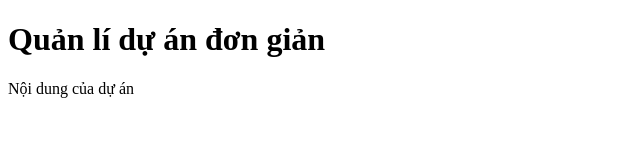
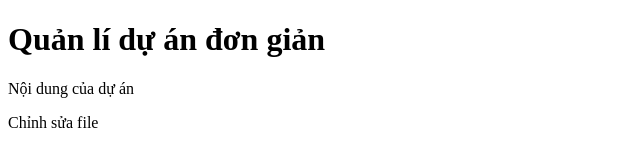
Before and after one commit to ngocyenns/quan-li-du-an, a plain HTML site: page index.html in a window 1280 px wide. Shown: the whole page, without its empty margins (0-640 px from the left). Drawn offline with Linux system fonts and the light colour scheme.

Commit message:
Add nội dung thay đổi

```diff
--- a/index.html
+++ b/index.html
@@ -8,5 +8,6 @@
 <body>
     <h1>Quản lí dự án đơn giản </h1>
     <p>Nội dung của dự án</p>
+    <p>Chỉnh sửa file</p>
 </body>
 </html>
```
